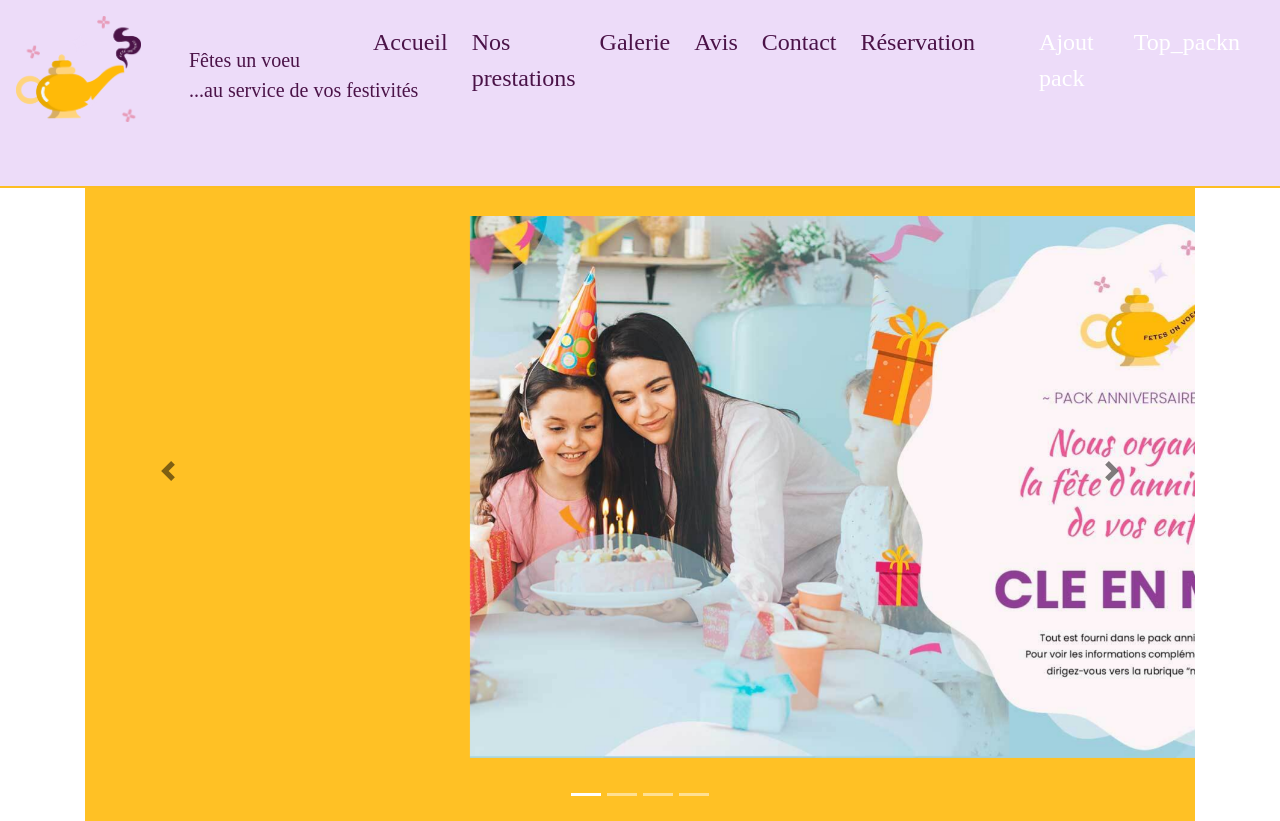
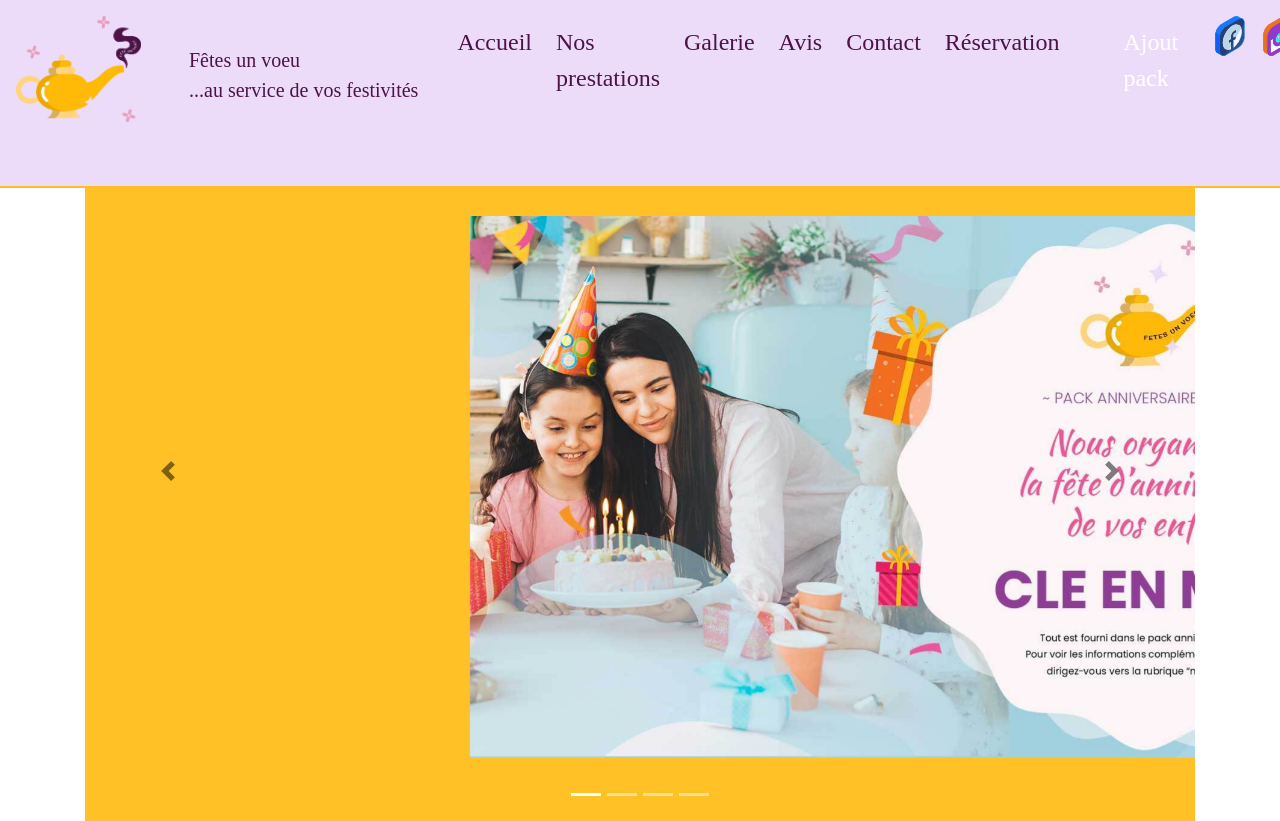
Before and after one commit to PriscaR78/fetes_un_voeu, a Symfony app: template templates/front/profil.html.twig in a window 1280 px wide. Shown: the top 821 px of the page. Run offline with Twig, Linux system fonts and the light colour scheme; the template is opened without the code that fills it, so the values that code supplies are empty; some libraries are stand-ins or nearby versions; some web fonts are replaced.

Commit message:
« modifs_prisca »

```diff
--- a/templates/base.html.twig
+++ b/templates/base.html.twig
@@ -84,13 +84,7 @@
                  <li class="nav-item active mr-4">
                     <a class="nav-link text-white" href="{{ path('ajout_pack')}} ">Ajout pack</a>
                 </li>
-                <li class="nav-item active mr-4">
-                    <a class="nav-link text-white" href="{{ path('top_pack')}}">Top_packn</a>
-                </li>
 
-                <li class="nav-item active mr-4">
-                    <a class="nav-link text-white" href="{{ path('top_pack')}}">Top</a>
-                </li>
 
 				<!-- Section: Social media -->
 
```
